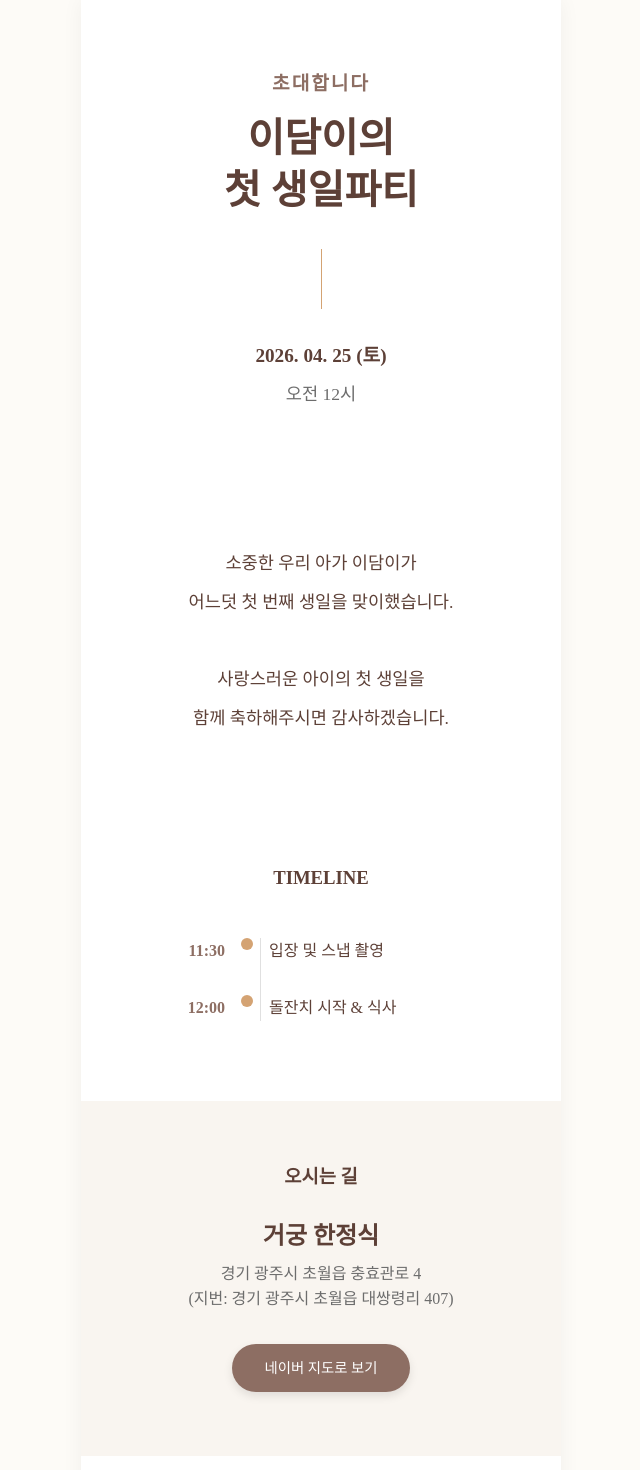
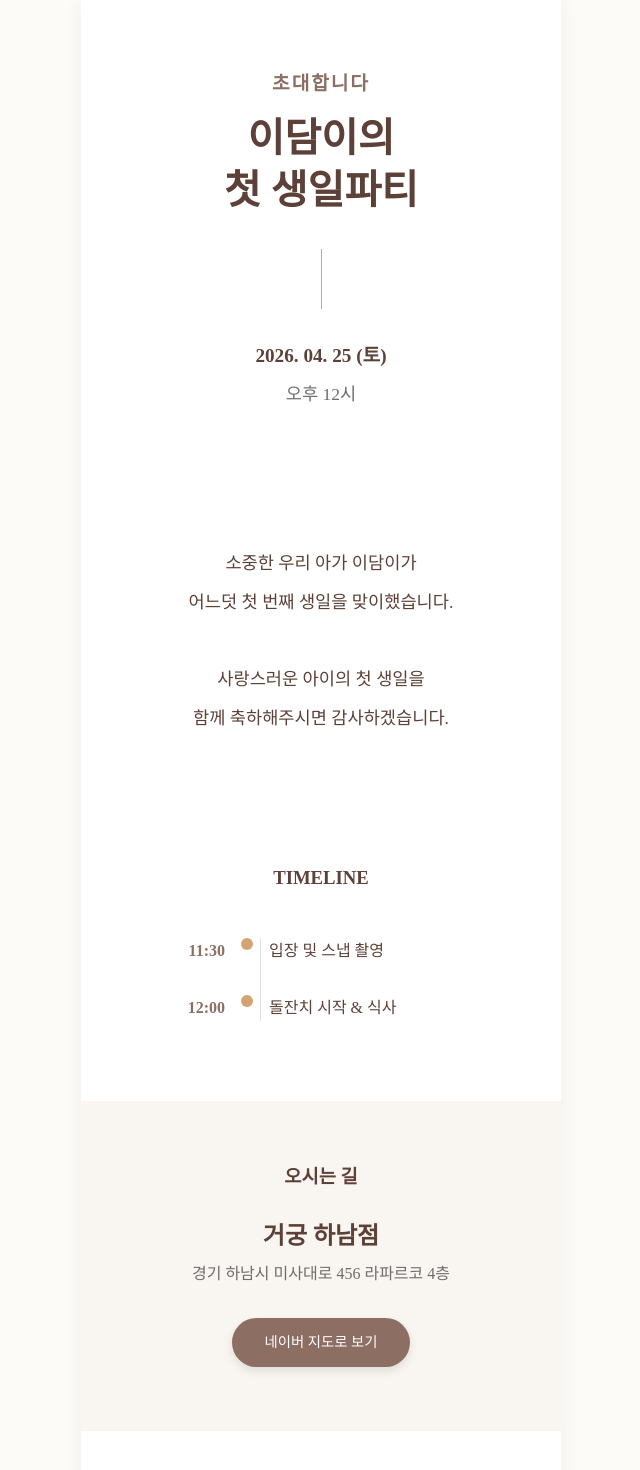
Before and after one commit to Hyunho/idam-first-birthday-invitation, a React (Vite) app: page / in a window 1280 px wide. Shown: the top 1470 px of the page, without its empty margins (319-959 px from the left). Built offline with nearby package versions, Linux system fonts and the light colour scheme; a web font is replaced by a local one.

Commit message:
fix: Correct event time from AM to PM and update venue name, address, and map link.

```diff
--- a/src/components/Hero.jsx
+++ b/src/components/Hero.jsx
@@ -45,7 +45,7 @@ const Hero = () => {
                     2026. 04. 25 (토)
                 </p>
                 <p style={{ fontSize: '1.1rem', color: '#6d6d6d' }}>
-                    오전 12시
+                    오후 12시
                 </p>
             </motion.div>
         </section>
--- a/src/components/Location.jsx
+++ b/src/components/Location.jsx
@@ -13,16 +13,15 @@ const Location = () => {
                 <h3 style={{ marginBottom: '2rem' }}>오시는 길</h3>
 
                 <h2 style={{ fontSize: '1.5rem', marginBottom: '0.5rem', color: 'var(--text-color)' }}>
-                    거궁 한정식
+                    거궁 하남점
                 </h2>
 
                 <p style={{ marginBottom: '2rem', color: '#6d6d6d' }}>
-                    경기 광주시 초월읍 충효관로 4<br />
-                    (지번: 경기 광주시 초월읍 대쌍령리 407)
+                    경기 하남시 미사대로 456 라파르코 4층
                 </p>
 
                 <a
-                    href="https://map.naver.com/p/search/%EA%B1%B0%EA%B6%81%ED%95%9C%EC%A0%95%EC%8B%9D"
+                    href="https://naver.me/55rmRzzt"
                     target="_blank"
                     rel="noopener noreferrer"
                     style={{
```
